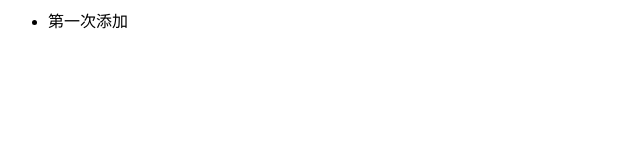
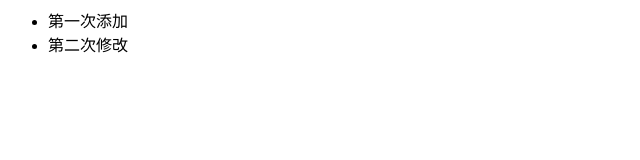
Before and after one commit to snowcliff/test, a plain HTML site: page index.html in a window 1280 px wide. Shown: the whole page, without its empty margins (0-640 px from the left). Drawn offline with Linux system fonts and the light colour scheme.

Commit message:
第二次修改

```diff
--- a/index.html
+++ b/index.html
@@ -3,6 +3,7 @@
 	<body>
 		<ul>
 			<li>第一次添加</li>
+			<li>第二次修改</li>
 		</ul>
 	</body>
 </html>
```
